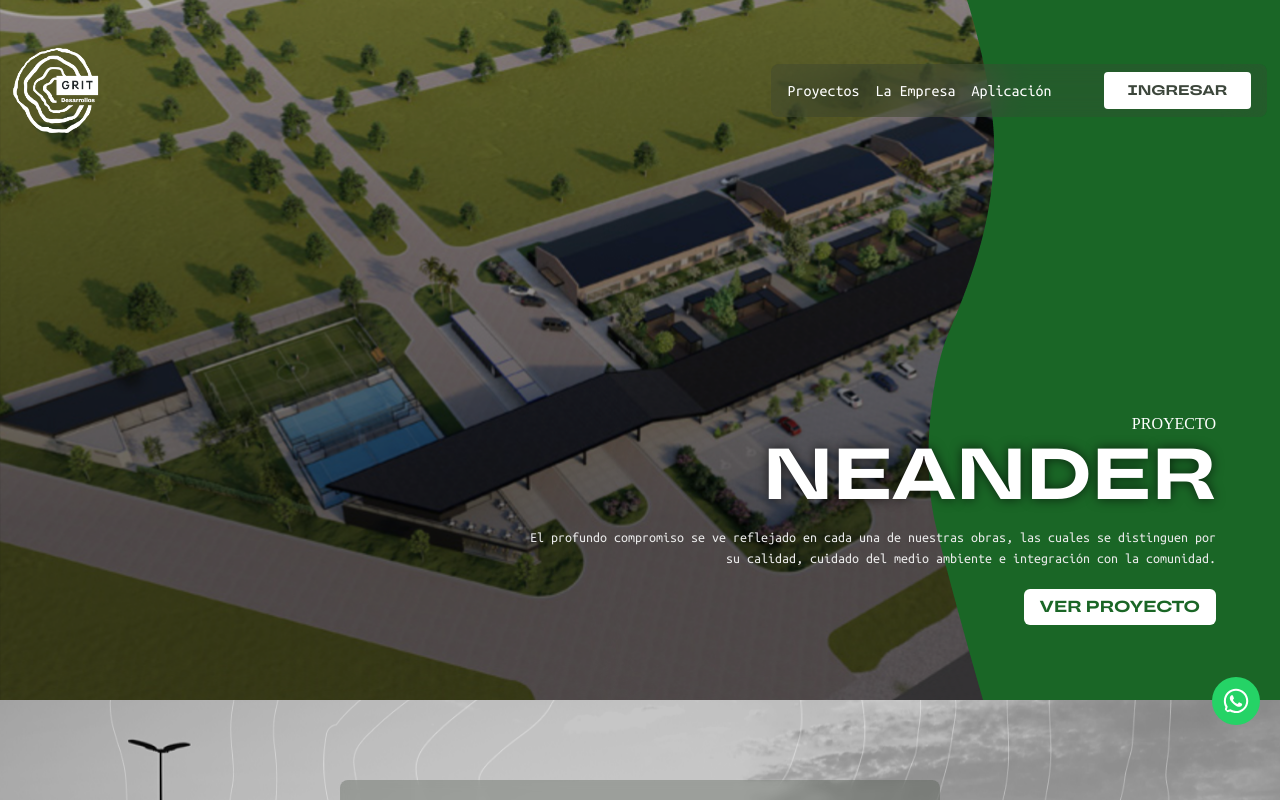
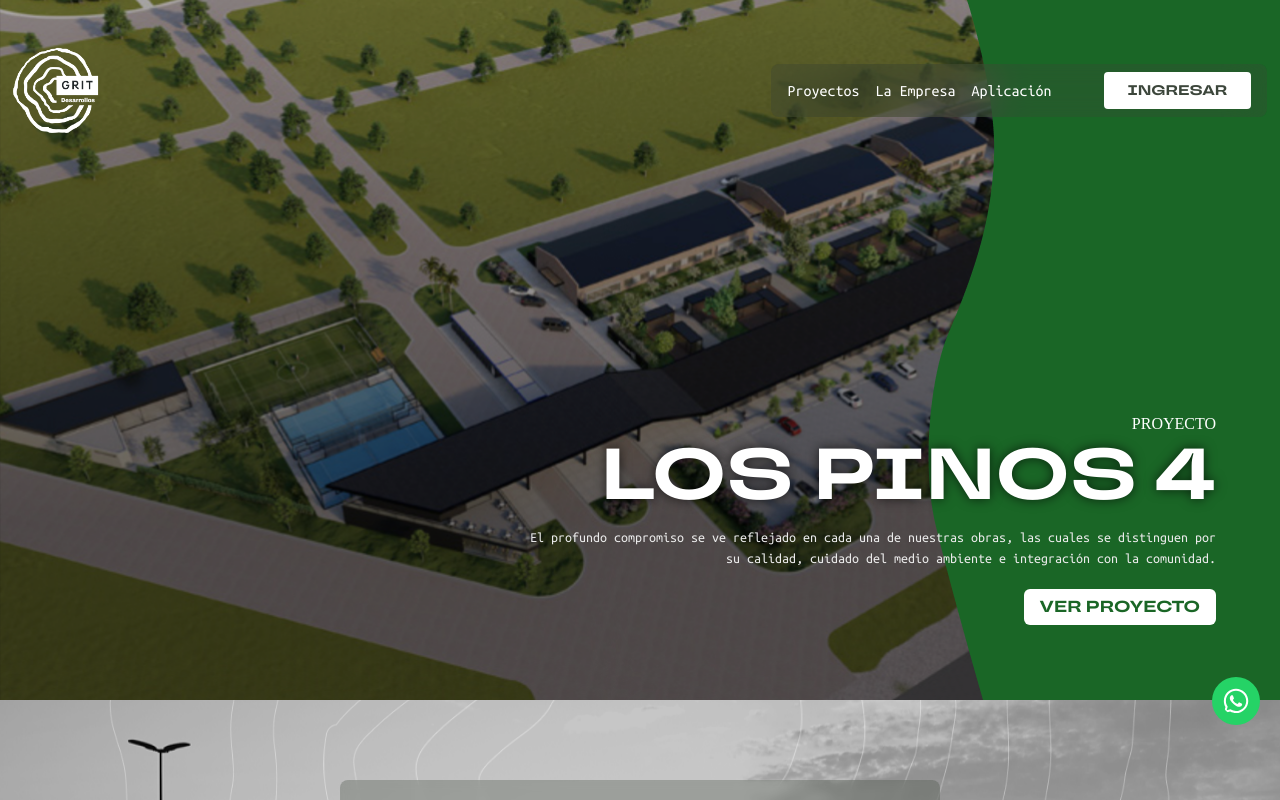
Before and after one commit to ignaciorodrigues1/grit, a Next.js app: page /proyectos/components/losPinos in a window 1280 px wide. Shown: the top 800 px of the page. Built offline with nearby package versions, Linux system fonts and the light colour scheme; a web font is replaced by a local one.

Commit message:
Grit Web

```diff
--- a/pages/proyectos/components/losPinos.jsx
+++ b/pages/proyectos/components/losPinos.jsx
@@ -56,15 +56,15 @@ const LosPinos = () => {
           </Text>
           <Heading
             color="white"
-            fontSize={{ base: "20px", sm: "6vw", md: "55px", lg: "72px" }}
+            fontSize={{ base: "35px", sm: "6vw", md: "55px", lg: "72px" }}
             fontWeight="bold"
             fontFamily="Travels"
             textTransform="uppercase"
-            lineHeight={{ base: "25px", sm: "6vw", md: "55px", lg: "67px" }}
+            lineHeight={{ base: "35px", sm: "6vw", md: "55px", lg: "67px" }}
             textShadow="0px 0px 12px rgba(0, 0, 0, 0.65)"
             pb="5"
           >
-            NEANDER
+            Los Pinos 4
           </Heading>
           <Text
             color="#EBEBEB"
--- a/pages/proyectos/components/neander.jsx
+++ b/pages/proyectos/components/neander.jsx
@@ -56,7 +56,7 @@ const Neander = () => {
           </Text>
           <Heading
             color="white"
-            fontSize={{ base: "20px", sm: "6vw", md: "55px", lg: "72px" }}
+            fontSize={{ base: "35px", sm: "6vw", md: "55px", lg: "72px" }}
             fontWeight="bold"
             fontFamily="Travels"
             textTransform="uppercase"
```
